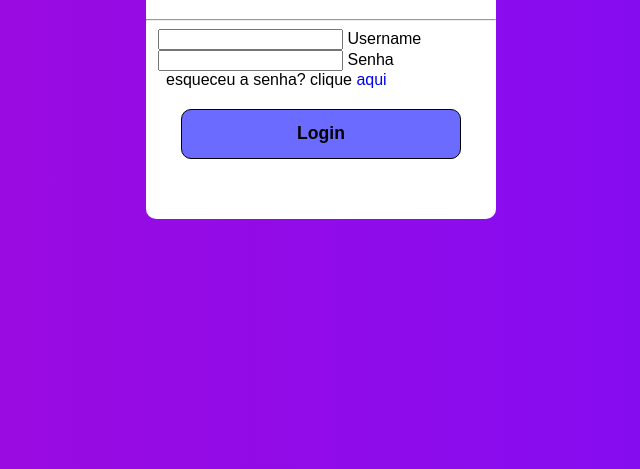
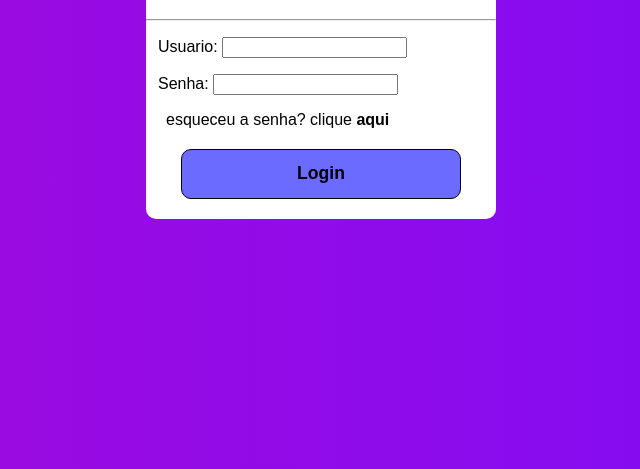
Before and after one commit to Gadarkeres/tela-de-login-teste, a plain HTML site: page index.html in a window 1280 px wide. Shown: the part 331-800 px from the top of the page, without its empty margins (319-959 px from the left). Drawn offline with Linux system fonts and the light colour scheme.

Commit message:
update label

```diff
--- a/index.html
+++ b/index.html
@@ -11,18 +11,17 @@
     <div class="login">
         <h1>Login</h1>
         <hr>
-        <form method="post">
+        <form autocomplete="off">
             <div class="txt-field">
-                <input type="text" required>
-                <label> Username</label>
+                <p> <label for="username">Usuario:</label> <input type="text" id="username" required> </p>
+
             </div>
             <div class="txt-field">
-                <input type="text" required>
-                <label> Senha</label>
+                <p> <label for="Password">Senha:</label> <input type="text" id="Password" required> </p>
             </div>
 
             <div class="pass"> esqueceu a senha? clique <a class="link" href="#">aqui</a></div>
-            <button class="botao">Login</button>
+            <p><input class="botao" type="submit" value="Login"></p>
         </form>
     </div>
 
--- a/style.css
+++ b/style.css
@@ -56,6 +56,8 @@ body{
 }
 .link{
     text-decoration: none;
+    color: black;
+    font-weight: bold;
 
 }
 
```
